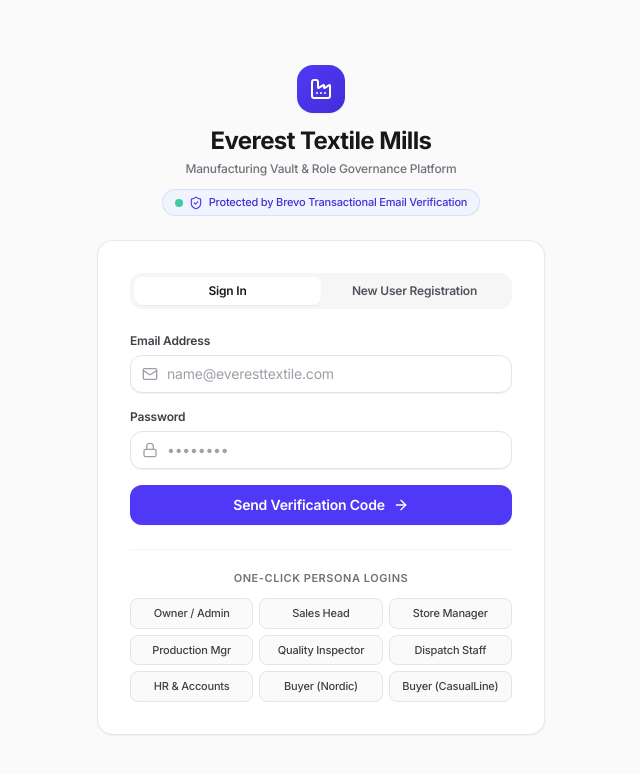
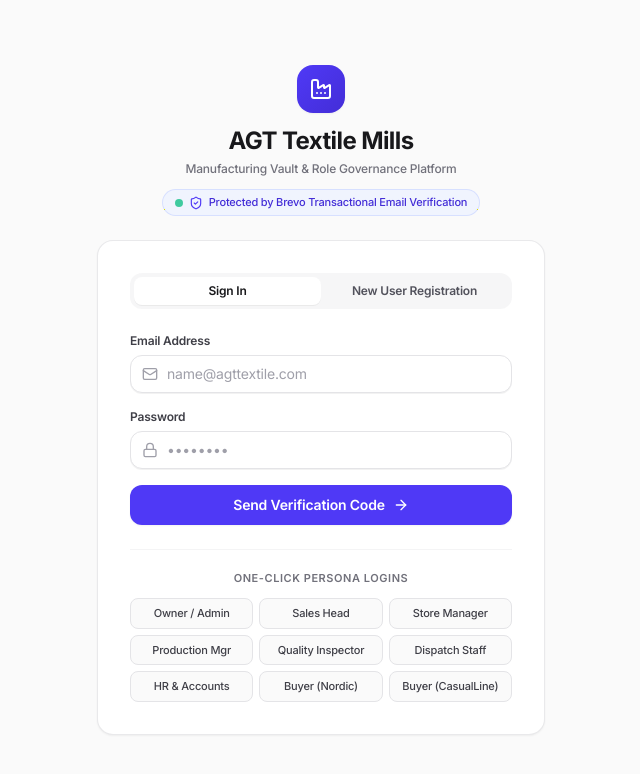
Before and after one commit to Ramkishore76/Textile_Manufacturing_System, a React (Vite) app in the folder client/: page /login in a window 1280 px wide. Shown: the top 774 px of the page, without its empty margins (319-959 px from the left). Built offline with nearby package versions, Linux system fonts and the light colour scheme.

Commit message:
feat(ui): update branding, logos, and portal titles from Everest to AGT across factory and buyer suites

```diff
--- a/client/index.html
+++ b/client/index.html
@@ -4,7 +4,7 @@
     <meta charset="UTF-8" />
     <link rel="icon" type="image/svg+xml" href="/favicon.svg" />
     <meta name="viewport" content="width=device-width, initial-scale=1.0" />
-    <title>Everest Textile Mills — Integrated Manufacturing Management System</title>
+    <title>AGT Textile Mills — Integrated Manufacturing Management System</title>
     <meta
       name="description"
       content="Enterprise textile manufacturing ERP managing buyer orders, yarn inventory, loom production, 4-point quality inspection, roll serialization, and dispatch fulfilment."
--- a/client/src/App.tsx
+++ b/client/src/App.tsx
@@ -36,7 +36,7 @@ const RootRedirect: React.FC = () => {
       <div className="min-h-screen flex items-center justify-center bg-slate-50">
         <div className="flex flex-col items-center space-y-3">
           <div className="w-10 h-10 border-4 border-indigo-600 border-t-transparent rounded-full animate-spin"></div>
-          <p className="text-sm font-semibold text-slate-600">Connecting to Everest Textile Mills...</p>
+          <p className="text-sm font-semibold text-slate-600">Connecting to AGT Textile Mills...</p>
         </div>
       </div>
     );
--- a/client/src/components/ProtectedRoute.tsx
+++ b/client/src/components/ProtectedRoute.tsx
@@ -21,7 +21,7 @@ export const ProtectedRoute: React.FC<ProtectedRouteProps> = ({
       <div className="min-h-screen flex items-center justify-center bg-slate-50">
         <div className="flex flex-col items-center space-y-3">
           <div className="w-10 h-10 border-4 border-emerald-600 border-t-transparent rounded-full animate-spin"></div>
-          <p className="text-sm font-medium text-slate-600">Loading Everest Textile Mills...</p>
+          <p className="text-sm font-medium text-slate-600">Loading AGT Textile Mills...</p>
         </div>
       </div>
     );
--- a/client/src/layouts/BuyerLayout.tsx
+++ b/client/src/layouts/BuyerLayout.tsx
@@ -60,10 +60,10 @@ export const BuyerLayout: React.FC = () => {
             {/* Brand Logo & Name */}
             <div className="flex items-center space-x-3">
               <div className="w-9 h-9 rounded-xl bg-gradient-to-br from-indigo-600 to-indigo-700 flex items-center justify-center text-white font-bold text-xs shadow-xs">
-                ET
+                AGT
               </div>
               <div className="flex items-center space-x-2.5">
-                <span className="text-sm font-bold tracking-tight text-zinc-900">EVEREST TEXTILE MILLS</span>
+                <span className="text-sm font-bold tracking-tight text-zinc-900">AGT TEXTILE MILLS</span>
                 <span className="px-2.5 py-0.5 rounded-full text-[11px] font-semibold bg-indigo-50 text-indigo-700 border border-indigo-200/70">
                   Buyer Vault
                 </span>
@@ -175,7 +175,7 @@ export const BuyerLayout: React.FC = () => {
       {/* Footer */}
       <footer className="bg-white border-t border-zinc-200/80 py-5 mt-auto">
         <div className="max-w-7xl mx-auto px-4 flex flex-col sm:flex-row items-center justify-between text-xs text-zinc-500 gap-2">
-          <p>© 2026 Everest Textile Mills. All rights reserved.</p>
+          <p>© 2026 AGT Textile Mills. All rights reserved.</p>
           <p className="text-zinc-400">IT Vault Platform • External Buyer Governance Portal</p>
         </div>
       </footer>
--- a/client/src/pages/BuyerDashboardPage.tsx
+++ b/client/src/pages/BuyerDashboardPage.tsx
@@ -251,7 +251,7 @@ export const BuyerDashboardPage: React.FC = () => {
 
           <div className="pt-4 border-t border-zinc-100">
             <div className="bg-zinc-50 border border-zinc-200/80 p-3.5 rounded-xl text-xs space-y-1.5">
-              <span className="font-bold text-zinc-900 block">Everest Mill Dispatch Assurance</span>
+              <span className="font-bold text-zinc-900 block">AGT Mill Dispatch Assurance</span>
               <p className="text-zinc-500 text-[11px] leading-relaxed">
                 All finished rolls undergo 4-point fabric inspection and tamper-proof barcode serialization prior to dispatch release.
               </p>
--- a/client/src/pages/BuyerDispatchPage.tsx
+++ b/client/src/pages/BuyerDispatchPage.tsx
@@ -66,7 +66,7 @@ export const BuyerDispatchPage: React.FC = () => {
           </div>
           <h1 className="text-xl font-bold text-zinc-900 tracking-tight">Shipment & Delivery Tracking</h1>
           <p className="text-xs text-zinc-500 mt-1">
-            Track certified roll consignments dispatched from Everest Textile Mills
+            Track certified roll consignments dispatched from AGT Textile Mills
           </p>
         </div>
       </div>
--- a/client/src/pages/BuyerInvoicesPage.tsx
+++ b/client/src/pages/BuyerInvoicesPage.tsx
@@ -255,10 +255,10 @@ export const BuyerInvoicesPage: React.FC = () => {
                 </div>
               </div>
 
-              {/* Everest Mill Bank Settlement Details */}
+              {/* AGT Mill Bank Settlement Details */}
               <div className="bg-zinc-50 p-3.5 rounded-xl border border-zinc-200/80 space-y-1 text-[11px]">
                 <span className="font-bold text-zinc-900 block mb-0.5">Bank Settlement Instructions:</span>
-                <p className="text-zinc-600">Beneficiary: <strong>Everest Textile Mills Private Limited</strong></p>
+                <p className="text-zinc-600">Beneficiary: <strong>AGT Textile Mills Private Limited</strong></p>
                 <p className="text-zinc-600">Bank: <strong>HDFC Bank — Tirupur Main Branch</strong></p>
                 <p className="text-zinc-600 font-mono">A/C: <strong>50200088192341</strong> | IFSC: <strong>HDFC0000182</strong></p>
               </div>
--- a/client/src/pages/BuyerOrderDetailPage.tsx
+++ b/client/src/pages/BuyerOrderDetailPage.tsx
@@ -212,7 +212,7 @@ export const BuyerOrderDetailPage: React.FC = () => {
               <QrCode className="w-4 h-4 text-indigo-600" />
               <span>Certified Fabric Rolls ({order.rolls?.length || 0})</span>
             </h3>
-            <span className="text-xs font-medium text-zinc-400">Inspected by Everest QC</span>
+            <span className="text-xs font-medium text-zinc-400">Inspected by AGT QC</span>
           </div>
 
           {order.rolls && order.rolls.length > 0 ? (
--- a/client/src/pages/BuyerPaymentsPage.tsx
+++ b/client/src/pages/BuyerPaymentsPage.tsx
@@ -88,7 +88,7 @@ export const BuyerPaymentsPage: React.FC = () => {
             <Receipt className="w-10 h-10 text-zinc-300 mx-auto mb-2" />
             <h3 className="text-sm font-semibold text-zinc-800">No Payment Records Found</h3>
             <p className="text-xs text-zinc-400 mt-0.5">
-              Payments recorded by Everest Textile accounts desk will appear here with official verification.
+              Payments recorded by AGT Textile accounts desk will appear here with official verification.
             </p>
           </div>
         ) : (
--- a/client/src/pages/LoginPage.tsx
+++ b/client/src/pages/LoginPage.tsx
@@ -73,13 +73,13 @@ export const LoginPage: React.FC = () => {
 
   // Demo Accounts for Quick Testing
   const demoAccounts = [
-    { role: 'Owner / Admin', email: 'admin@everesttextile.com', pass: 'Admin@123' },
-    { role: 'Sales Head', email: 'sales@everesttextile.com', pass: 'Sales@123' },
-    { role: 'Store Manager', email: 'store@everesttextile.com', pass: 'Store@123' },
-    { role: 'Production Mgr', email: 'production@everesttextile.com', pass: 'Prod@123' },
-    { role: 'Quality Inspector', email: 'quality@everesttextile.com', pass: 'Quality@123' },
-    { role: 'Dispatch Staff', email: 'dispatch@everesttextile.com', pass: 'Dispatch@123' },
-    { role: 'HR & Accounts', email: 'accounts@everesttextile.com', pass: 'Accounts@123' },
+    { role: 'Owner / Admin', email: 'admin@agttextile.com', pass: 'Admin@123' },
+    { role: 'Sales Head', email: 'sales@agttextile.com', pass: 'Sales@123' },
+    { role: 'Store Manager', email: 'store@agttextile.com', pass: 'Store@123' },
+    { role: 'Production Mgr', email: 'production@agttextile.com', pass: 'Prod@123' },
+    { role: 'Quality Inspector', email: 'quality@agttextile.com', pass: 'Quality@123' },
+    { role: 'Dispatch Staff', email: 'dispatch@agttextile.com', pass: 'Dispatch@123' },
+    { role: 'HR & Accounts', email: 'accounts@agttextile.com', pass: 'Accounts@123' },
     { role: 'Buyer (Nordic)', email: 'buyer@nordicapparel.com', pass: 'Buyer@123' },
     { role: 'Buyer (CasualLine)', email: 'buyer@casualline.com', pass: 'Buyer@123' },
   ];
@@ -216,7 +216,7 @@ export const LoginPage: React.FC = () => {
           <Factory className="w-6 h-6 text-white" />
         </div>
         <h1 className="text-2xl font-bold text-zinc-900 tracking-tight">
-          Everest Textile Mills
+          AGT Textile Mills
         </h1>
         <p className="mt-1 text-xs text-zinc-500 font-medium">
           Manufacturing Vault & Role Governance Platform
@@ -298,7 +298,7 @@ export const LoginPage: React.FC = () => {
                     value={email}
                     onChange={(e) => setEmail(e.target.value)}
                     required
-                    placeholder="name@everesttextile.com"
+                    placeholder="name@agttextile.com"
                     className="w-full pl-9 pr-3 py-2 bg-white border border-zinc-200 rounded-xl text-sm text-zinc-900 focus:border-indigo-600 focus:ring-2 focus:ring-indigo-500/20 outline-none transition placeholder:text-zinc-400 shadow-2xs"
                   />
                 </div>
@@ -398,7 +398,7 @@ export const LoginPage: React.FC = () => {
                     value={regEmail}
                     onChange={(e) => setRegEmail(e.target.value)}
                     required
-                    placeholder="ramesh@everesttextile.com"
+                    placeholder="ramesh@agttextile.com"
                     className="w-full pl-9 pr-3 py-2 bg-white border border-zinc-200 rounded-xl text-xs text-zinc-900 focus:border-indigo-600 focus:ring-2 focus:ring-indigo-500/20 outline-none transition shadow-2xs"
                   />
                 </div>
```
Also changed, not shown: client/src/layouts/AppLayout.tsx (+8 -8 lines), 1 other file (tests, documents, lock files or other folders).
